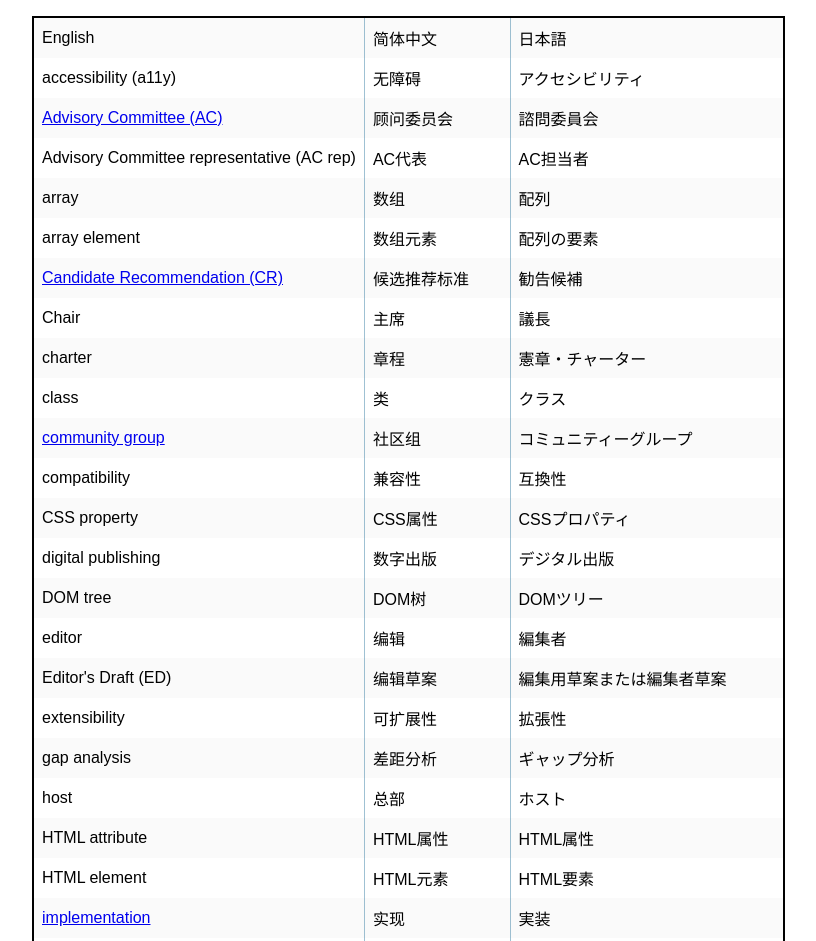
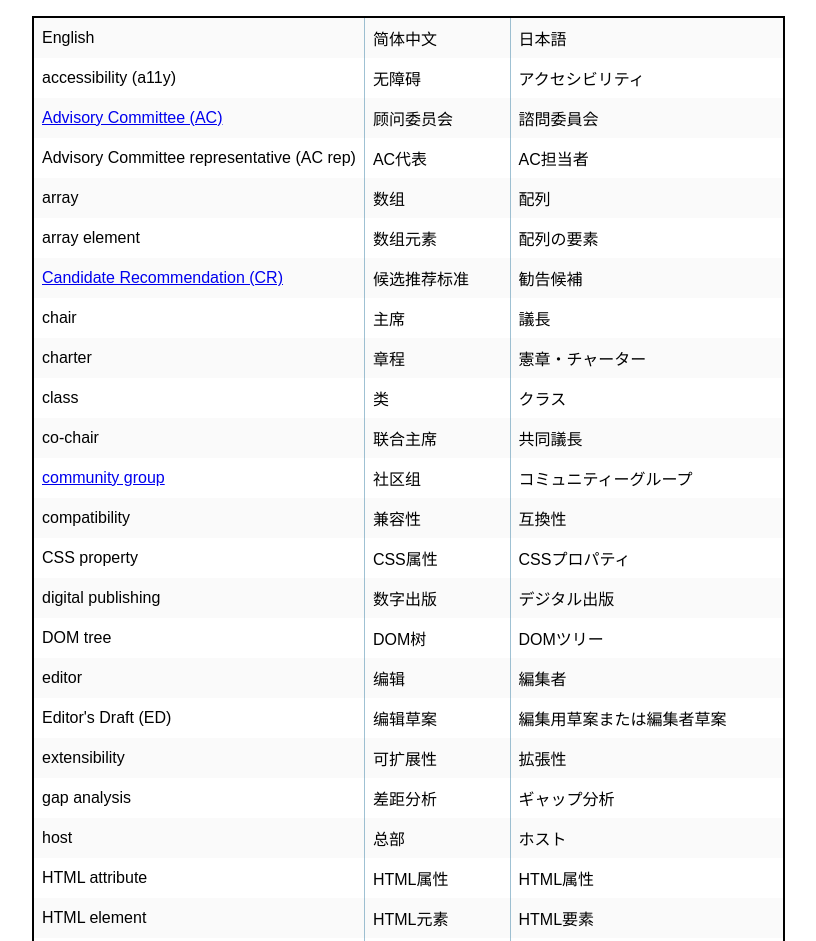
Before and after one commit to xfq/w3c-glossary, a plain HTML site: page index.html in a window 1280 px wide. Shown: the top 941 px of the page, without its empty margins (208-1024 px from the left). Drawn offline with Linux system fonts and the light colour scheme.

Commit message:
Add co-chair

```diff
--- a/index.html
+++ b/index.html
@@ -77,7 +77,7 @@
             <td lang="ja">勧告候補</td>
         </tr>
         <tr>
-            <td>Chair</td>
+            <td>chair</td>
             <td lang="zh-Hans">主席</td>
             <td lang="ja">議長</td>
         </tr>
@@ -90,6 +90,11 @@
             <td>class</td>
             <td lang="zh-Hans">类</td>
             <td lang="ja">クラス</td>
+        </tr>
+        <tr>
+            <td>co-chair</td>
+            <td lang="zh-Hans">联合主席</td>
+            <td lang="ja">共同議長</td>
         </tr>
         <tr>
             <td><a href="https://www.w3.org/community/">community group</a></td>
```
